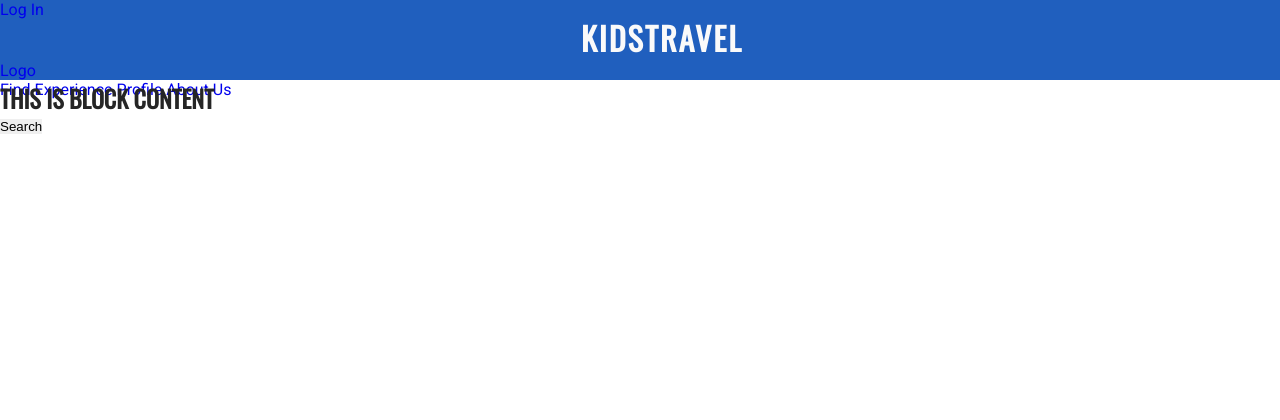
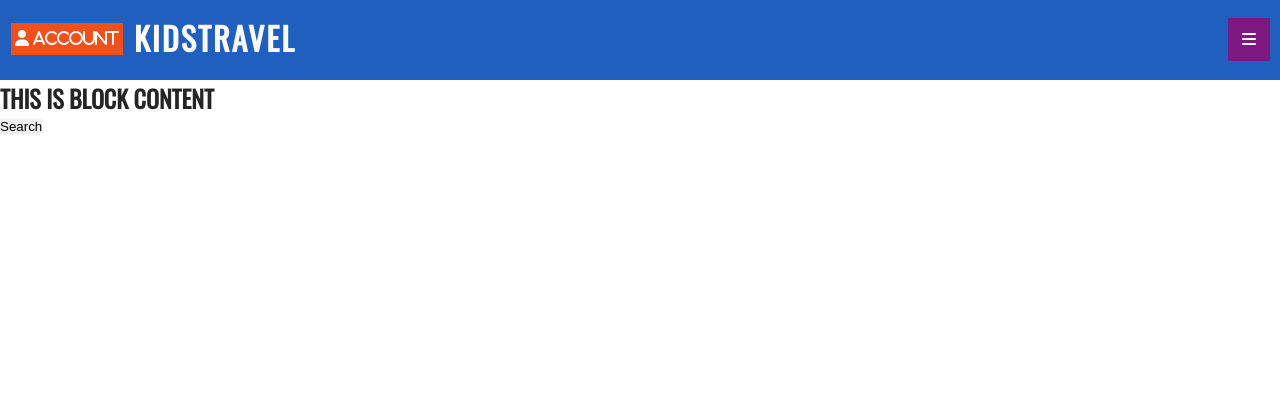
Before and after one commit to Lasserini/kidstravelp4, a Django app: page / in a window 1280 px wide. Shown: the top 420 px of the page. Run offline with Django 3.2, Linux system fonts and the light colour scheme; some libraries are stand-ins or nearby versions.

Commit message:
add nav toggle nav bar with styling and js

```diff
--- a/static/css/style.css
+++ b/static/css/style.css
@@ -39,13 +39,71 @@ header {
 
 header h1 {
     color: #fafafa;
-    text-align: center;
     padding-top: 14px;
 }
 
 #header_profile_link {
     float: left;
 }
+
+#header_profile_link {
+    padding: 4px;
+    margin: 22px 10px;
+    font-size: 16px;
+    line-height: 24px;
+    text-align: center;
+    color: #fafafa;
+    background: #f0511c;
+    border: solid 1px;
+    border-color: #205fbe;
+    padding: auto 5px;
+    transition: all 0.4s ease-in-out;
+    -moz-transition: all 0.4s ease-in-out;
+    -webkit-transition: all 0.4s ease-in-out;
+}
+
+#header_profile_link:hover {
+    background-color:#064221;
+    border: solid 1px;
+    border-color: black;
+}
+
+.topnav {
+    float: right;
+    overflow: hidden;
+    background-color: #7e1881;
+}
+
+.topnav #nav_links {
+    display: none;
+  }
+
+.topnav a {
+    color: #fafafa;
+    padding: 12px 14px;
+    text-decoration: none;
+    font-size: 16px;
+    display: block;
+  }
+
+.topnav a:hover {
+    color: #fafafa;
+    background: #f0511c;
+  }
+
+#nav_bar_toggle {
+    background: #7e1881;
+    display: block;
+    position: absolute;
+    right: 10px;
+    top: 18px;
+  }
+
+#nav_bar_toggle:hover {
+    color: #fafafa;
+    background: #f0511c;
+  }
+
 
 /* Footer Styling */
 footer {
--- /dev/null
+++ b/static/js/script.js
@@ -0,0 +1,9 @@
+// Function to toggle Navigation bar on/off for small screen devices
+function navBarToggle() {
+    var x = document.getElementById("nav_links");
+    if (x.style.display === "block") {
+        x.style.display = "none";
+    } else {
+        x.style.display = "block";
+        }
+    }
--- a/templates/base.html
+++ b/templates/base.html
@@ -12,22 +12,27 @@
     <script src="https://kit.fontawesome.com/27ecbfa54d.js" crossorigin="anonymous"></script>
     <title>KidsTravel</title>
 </head>
+
 <body>
     <!-- Header with link to profile page & site navigation -->
     <header>
-        <a href="#" id="header_profile_link">Log In</a>
+        <a href="#" id="header_profile_link">
+            <i class="fa fa-user" aria-hidden="true">  Account</i>
+        </a>
         <a href="{% url 'home' %}"><h1>KidsTravel</h1></a>
         <!-- Responsive Nav Bar code inspired by https://www.w3schools.com/howto/howto_js_mobile_navbar.asp -->
         <div class="topnav">
-            <a href="#home" class="active">Logo</a>
             <!-- Navigation links (hidden by default) -->
-            <div id="myLinks">
+            <div id="nav_links">
               <a href="{% url 'home' %}">Find Experience</a>
               <a href="#">Profile</a>
               <a href="#">About Us</a>
             </div>
+              <!-- Nav Bar Toggle -->
+            <a href="javascript:void(0);" id="nav_bar_toggle" onclick="navBarToggle()">
+            <i class="fa fa-bars"></i>
+            </a>
     </header>
-
 
     {% block content %}
     <!-- Page specific content goes here -->
@@ -42,30 +47,28 @@
         <ul id="social_links">
             <li class="social_list_item">
                 <a target="_blank" href="#">
-                    <i class="fa fa-facebook" aria-hidden="true"></i>
-                    <span class="sr-only">Facebook</span>
+                    <i class="fa fa-facebook" aria-hidden="true", alt="Facebook"></i>
                 </a>
             </li>
             <li class="social_list_item">
                 <a target="_blank" href="#">
-                    <i class="fa fa-twitter" aria-hidden="true"></i>
-                    <span class="sr-only">Twitter</span>
+                    <i class="fa fa-twitter" aria-hidden="true", alt="Twitter"></i>
                 </a>
             </li>
             <li class="social_list_item">
                 <a target="_blank" href="#">
-                    <i class="fa fa-pinterest" aria-hidden="true"></i>
-                    <span class="sr-only">Pinterest</span>
+                    <i class="fa fa-pinterest" aria-hidden="true", alt="Pinterest"></i>
                 </a>
             </li>
             <li class="social_list_item">
                 <a target="_blank" href="#">
-                    <i class="fa fa-instagram" aria-hidden="true"></i>
-                    <span class="sr-only">Instagram</span>
+                    <i class="fa fa-instagram" aria-hidden="true", alt="Instagram"></i>
                 </a>
             </li>
         </ul>
     </footer>
 
+
+    <script src="{% static 'js/script.js' %}"></script>
 </body>
 </html>
```
